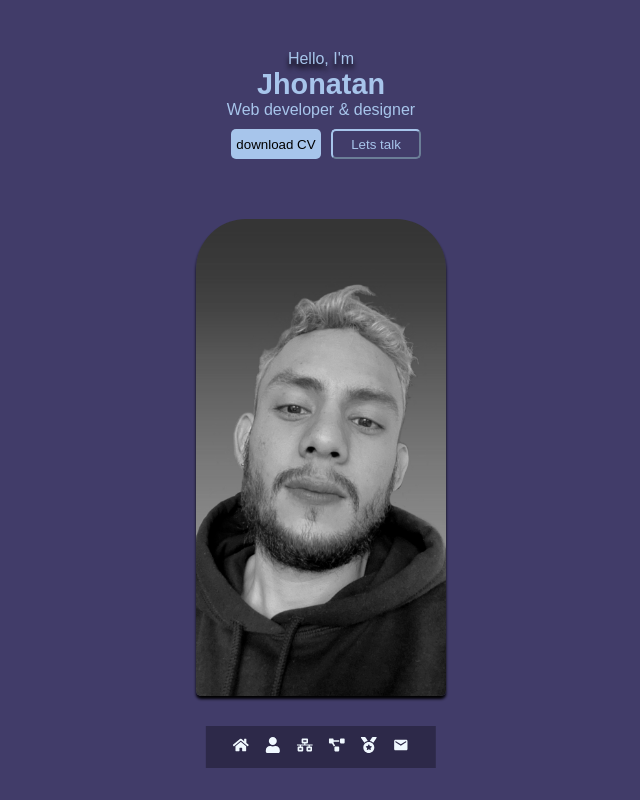
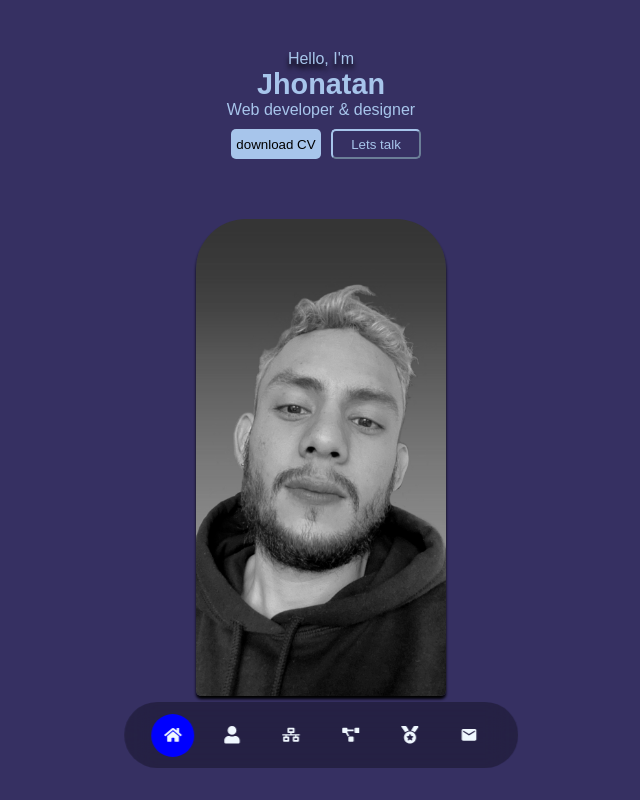
Before and after one commit to jonathanedd/Portafolio, a React (Create React App) app: page / in a window 1280 px wide. Shown: the top 800 px of the page, without its empty margins (319-959 px from the left). Built offline with nearby package versions, Linux system fonts and the light colour scheme.

Commit message:
Added more style and functionality ti nav

```diff
--- a/src/App.css
+++ b/src/App.css
@@ -1,6 +1,6 @@
 .App {
   text-align: center;
-  background-color: #413C69;
+  background-color: #363062;
   font-family: 'Nunito', sans-serif;
 
 }
--- a/src/components/AboutMe.js
+++ b/src/components/AboutMe.js
@@ -20,7 +20,7 @@ const Projects = () => {
           <IconContext.Provider value={{ style: { fontSize: "1.8em" } }}>
             <div className="about_container">
               <Cards>
-                <div>
+                <div >
                   <h2>Skills</h2>
                   <FaNetworkWired />
                   <p>+5 Tecnologies</p>
--- a/src/components/footer/footer.css
+++ b/src/components/footer/footer.css
@@ -1,3 +1,4 @@
 #footer{
-    height: 50vh;
+    height: 40vh;
+    background-color: #000000;
 }
--- a/src/components/navbar/Nav.js
+++ b/src/components/navbar/Nav.js
@@ -1,5 +1,6 @@
 import React from "react";
 import "../navbar/nav.css";
+import { useState } from "react";
 
 import {
   FaHome,
@@ -12,9 +13,11 @@ import {
 import { MdEmail } from "react-icons/md";
 
 const Nav = () => {
+  const [activeNav, setActiveNav] = useState("#");
+
   return (
     <nav>
-      <a href="#home">
+      <a className={activeNav === "#" ? "active" : ""} href="#home">
         <FaHome />
       </a>
 
--- a/src/components/navbar/nav.css
+++ b/src/components/navbar/nav.css
@@ -10,8 +10,25 @@ nav{
     bottom: 2rem;
     display: flex;
     gap: 1rem;
+    border-radius: 3rem;
+    backdrop-filter: blur(15px);
 }
 
 nav a{
     color: aliceblue;
+    background: transparent;
+    padding: 0.8rem;
+    border-radius: 50%;
+    display: flex;
+    font-size: 1.1rem;
 }
+
+
+nav a:hover{
+    background: rgba(0, 0, 0, 0.4);
+}
+
+nav a.active{
+    background: blue;
+    color: aliceblue;
+}
```
